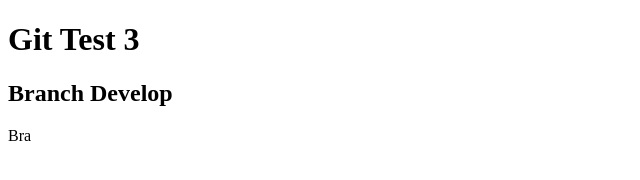
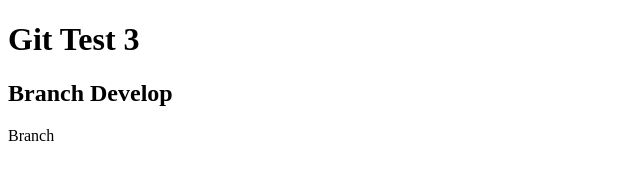
Before and after one commit to EarthDragon10/GIT_test3, a plain HTML site: page index.html in a window 1280 px wide. Shown: the full height of the page, 0-640 px from the left. Drawn offline with Linux system fonts and the light colour scheme.

Commit message:
added texts 3

```diff
--- a/index.html
+++ b/index.html
@@ -10,6 +10,6 @@
     <h1>Git Test 3</h1>
 
     <h2>Branch Develop</h2>
-    <p>Bra</p>
+    <p>Branch</p>
 </body>
 </html>
```
